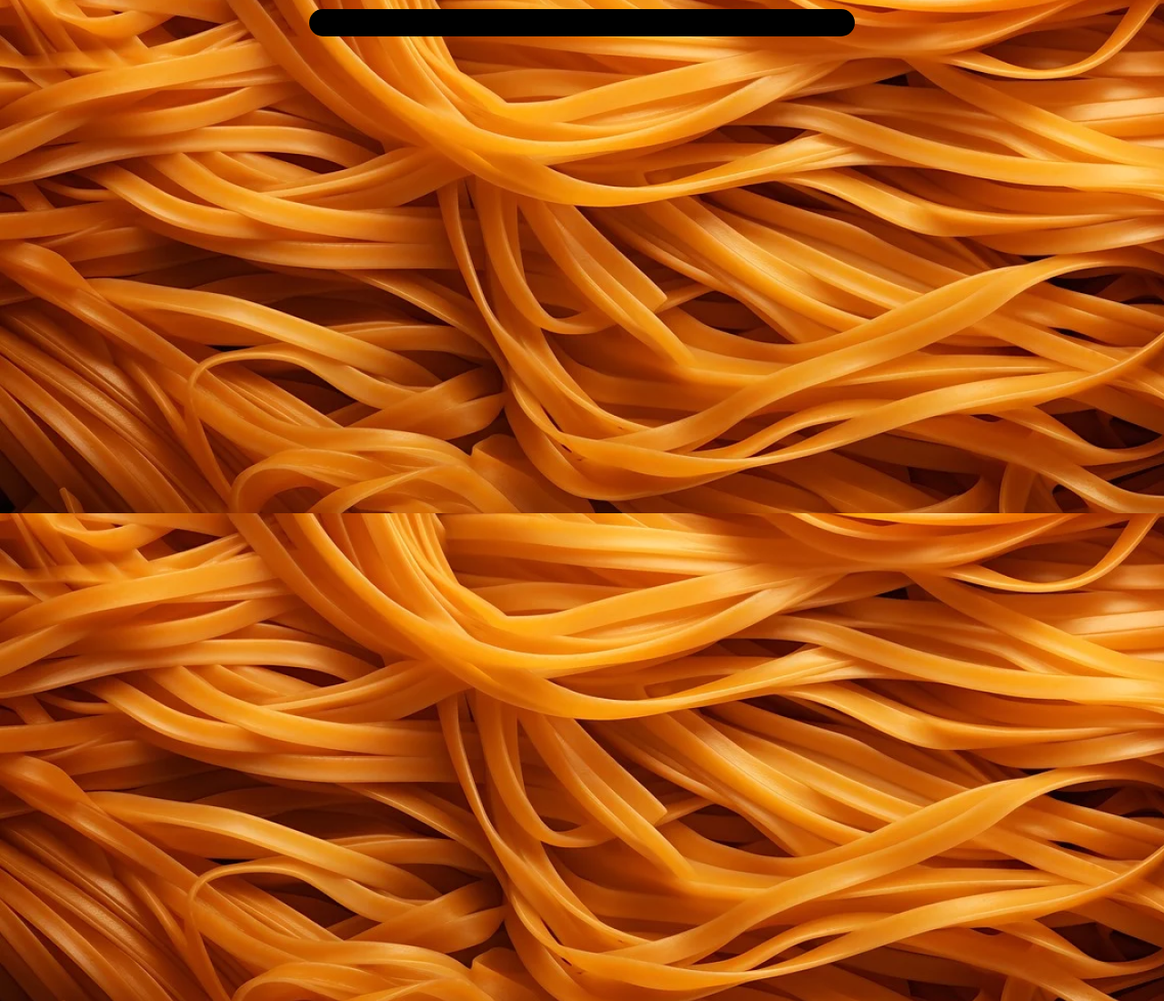
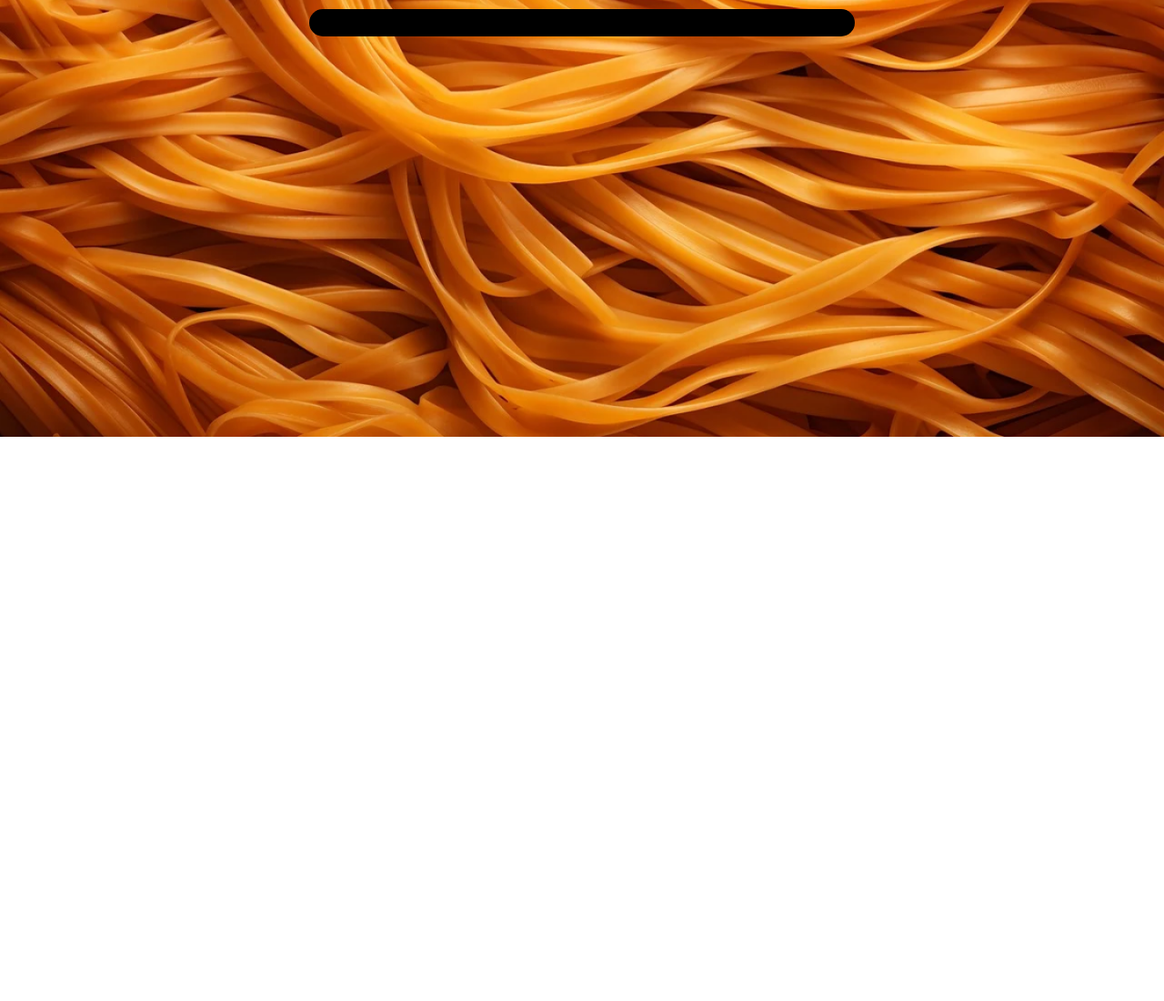
Before and after one commit to 2Ryck5/Site-Delivery, a plain HTML site: page index.html in a window 1280 px wide. Shown: the top 1100 px of the page at 91% size. After the commit the page ends 800 px from the top, so only its background shows below. Drawn offline with Linux system fonts and the light colour scheme.

Commit message:
Comeco parte 1 do site

```diff
--- a/index.html
+++ b/index.html
@@ -17,6 +17,8 @@
 
         <div id="part1">
 
+            <div></div>
+
         </div>
 
     </main>
--- a/style.css
+++ b/style.css
@@ -14,6 +14,7 @@ header{
 }
 
 
+
 #BarraPesquisa{
     background-color: rgb(0, 0, 0);
     width: 600px;
@@ -22,7 +23,11 @@ header{
 }
 
 #part1{
-    height: 300vh;
-    background-image:url(imagens/image\ 1.png)
+    backdrop-filter: ;
+    background-size: cover;
+    width: 100%;
+    height: 60vh;
+    background-image:url(imagens/image1.png);
+    background-repeat: no-repeat;
 
 }
```
Also changed, not shown: imagens/Logo.png (added), imagens/image1.png (renamed from imagens/image 1.png).
